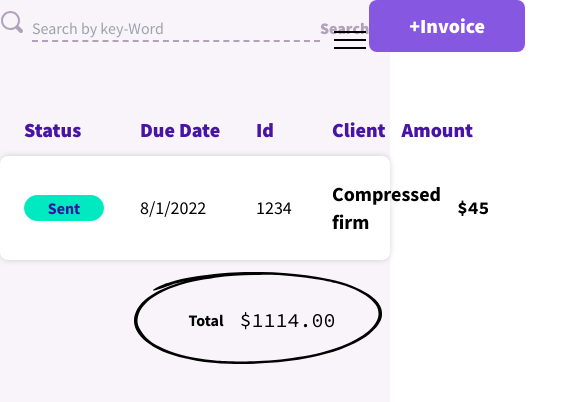
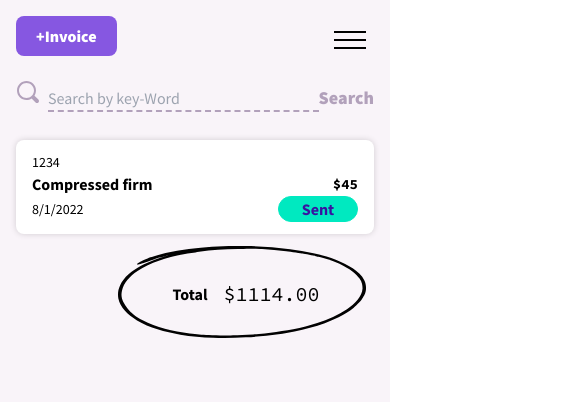
Before and after one commit to easycondor/dollarholler, a SvelteKit app: page /invoices in a window 390 px wide. Shown: the top 402 px of the page, 585 px wide, since content can reach past the window. Built offline with nearby package versions, Linux system fonts and the light colour scheme.

Commit message:
MobileInvoice

```diff
--- a/src/app.css
+++ b/src/app.css
@@ -16,12 +16,13 @@
 
 @layer components {
   .invoice-table {
-    @apply grid grid-cols-invoiceTable gap-4 px-6 mb-3 w-full;
+    @apply grid grid-cols-invoiceTableMobile lg:grid-cols-invoiceTable gap-x-4 px-4 lg:px-6 mb-3 w-full;
+  }
+
+  .center {
+    @apply flex items-center justify-center;
   }
 }
 
 @layer utilities {
-  .center {
-    @apply flex items-center justify-center;
-  }
 }
--- a/src/lib/components/Search.svelte
+++ b/src/lib/components/Search.svelte
@@ -8,7 +8,7 @@
     type="text"
     name="search"
     placeholder="Search by key-Word"
-    class="w-72 border-b-2 border-dashed border-b-pastelPurple bg-transparent font-sansSerif text-x1 text-black outline-none focus:border-b-lavenderIndigo focus:border-solid"
+    class="w-full md:w-[14rem] border-b-2 border-dashed border-b-pastelPurple bg-transparent font-sansSerif text-base lg:text-xl text-black outline-none focus:border-b-lavenderIndigo focus:border-solid"
   />
-  <button class="font-sansSerif text-x1 font-black text-pastelPurple">Search</button>
+  <button class="font-sansSerif text-lg lg:text-xl font-black text-pastelPurple">Search</button>
 </div>
--- a/src/lib/components/Tag.svelte
+++ b/src/lib/components/Tag.svelte
@@ -1,9 +1,10 @@
 <script lang="ts">
   export let label: 'draft' | 'sent' | 'current' | 'late' | 'paid' = 'draft';
+  export let className = '';
 </script>
 
 <div
-  class="text-md w-20 rounded-full text-center font-bold capitalize text-pastelPurple border-pastelPurple border-1"
+  class={`text-md w-20 rounded-full text-center font-bold capitalize text-pastelPurple border-pastelPurple border-1 ${className}`}
   class:inverted={label === 'draft'}
   class:success={label === 'sent' || label === 'current'}
   class:alert={label === 'late'}
--- a/src/routes/(dashboard)/+layout.svelte
+++ b/src/routes/(dashboard)/+layout.svelte
@@ -4,7 +4,7 @@
 
 <div class="grid grid-cols-12 md:gap-x-16 bg-whisper min-h-screen">
   <Navbar />
-  <main class="col-span-12 md:col-span-8 md:pt-10">
+  <main class="px-4 pt-4 col-span-12 md:col-span-8 md:pt-10">
     <slot />
   </main>
 </div>
--- a/src/routes/(dashboard)/invoices/+page.svelte
+++ b/src/routes/(dashboard)/invoices/+page.svelte
@@ -10,14 +10,16 @@
   <title>Invoices - The Dollar Holler</title>
 </svelte:head>
 
-<div class="flex justify-between items-center mb-16">
+<div
+  class="flex flex-col-reverse md:flex-row items-start justify-between md:items-center mb-7 gap-y-6 md:gap-y-4 lg:mb-16"
+>
   <!-- SEARCH FIEL  -->
   <Search />
 
   <!-- NEW INVOICE BUTTON  -->
   <div>
     <button
-      class="relative whitespace-normal rounded-lg bg-lavenderIndigo px-10 py-3 font-sansSerif text-xl font-black text-white shadow-colored hover:shadow-coloredHover translate-y-0 hover:-translate-y-2"
+      class="relative whitespace-normal rounded-lg bg-lavenderIndigo px-5 lg:px-10 py-2 lg:py-3 font-sansSerif text-base lg:text-xl font-black text-white shadow-colored hover:shadow-coloredHover translate-y-0 hover:-translate-y-2"
       >+Invoice</button
     >
   </div>
@@ -26,7 +28,7 @@
 <!-- LIST OF INVOICES  -->
 <div>
   <!-- HEADER -->
-  <div class="table-header invoice-table text-daisyBush">
+  <div class="table-header invoice-table text-daisyBush hidden lg:grid">
     <h3>Status</h3>
     <h3>Due Date</h3>
     <h3>Id</h3>
@@ -37,16 +39,18 @@
   </div>
 
   <!-- INVOICES -->
-  <div class="invoice-table items-center bg-white py-6 rounded-lg shadow-tableRow">
-    <div><Tag label="sent" /></div>
-    <div class="text-lg">8/1/2022</div>
-    <div class="text-lg">1234</div>
-    <div class="text-xl font-bold">Compressed firm</div>
-    <div class="text-lg font-mono font-bold">$45</div>
-    <div class="text-lg center">
+  <div
+    class="invoice-table invoice-row items-center bg-white py-3 lg:py-6 rounded-lg shadow-tableRow"
+  >
+    <div class="status"><Tag className="ml-auto lg:ml-0" label="sent" /></div>
+    <div class="text-sm lg:text-lg dueDate">8/1/2022</div>
+    <div class="text-sm lg:text-lg invoiceNumber">1234</div>
+    <div class="text-base lg:text-xl font-bold clientName">Compressed firm</div>
+    <div class="text-sm lg:text-lg font-mono font-bold amount text-right">$45</div>
+    <div class="text-sm lg:text-lg viewButton hidden lg:block center">
       <a href="#" class="text-pastelPurple hover:text-daisyBush"><View /></a>
     </div>
-    <div class="text-lg center">
+    <div class="text-lg center moreButton hidden lg:block">
       <button class=" text-pastelPurple hover:text-daisyBush"><ThreeDots /></button>
     </div>
   </div>
@@ -58,4 +62,45 @@
   .table-header h3 {
     @apply text-xl font-black leading-snug;
   }
+
+  .invoice-row {
+    grid-template-areas:
+      'invoiceNumber invoiceNumber'
+      'clientName amount'
+      'dueDate status';
+  }
+
+  @media (min-width: 1024px) {
+    .invoice-row {
+      grid-template-areas: 'status dueDate invoiceNumber clientName amount viewButton moreButton';
+    }
+  }
+
+  .invoice-row .status {
+    grid-area: status;
+  }
+
+  .invoice-row .dueDate {
+    grid-area: dueDate;
+  }
+
+  .invoice-row .invoiceNumber {
+    grid-area: invoiceNumber;
+  }
+
+  .invoice-row .clientName {
+    grid-area: clientName;
+  }
+
+  .invoice-row .amount {
+    grid-area: amount;
+  }
+
+  .invoice-row .viewButton {
+    grid-area: viewButton;
+  }
+
+  .invoice-row .moreButton {
+    grid-area: moreButton;
+  }
 </style>
--- a/tailwind.config.js
+++ b/tailwind.config.js
@@ -40,6 +40,7 @@ export default {
       },
       gridTemplateColumns: {
         invoiceTable: '100px 100px 60px 1fr 116px 32px 32px',
+        invoiceTableMobile: '1fr 90px',
       },
       zIndex: {
         navBarToggle: 91,
```
Also changed, not shown: ShortcutVs.txt.
